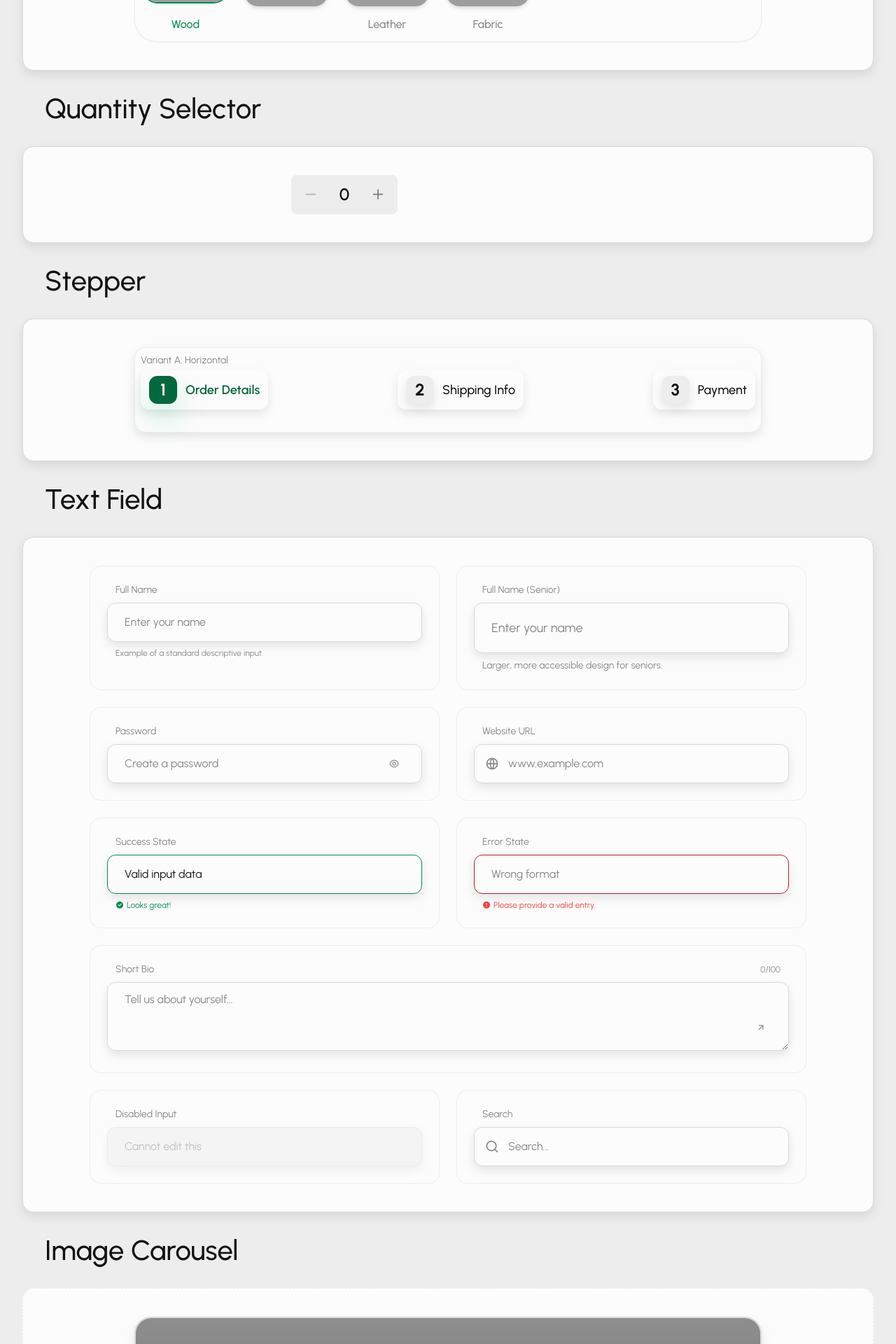
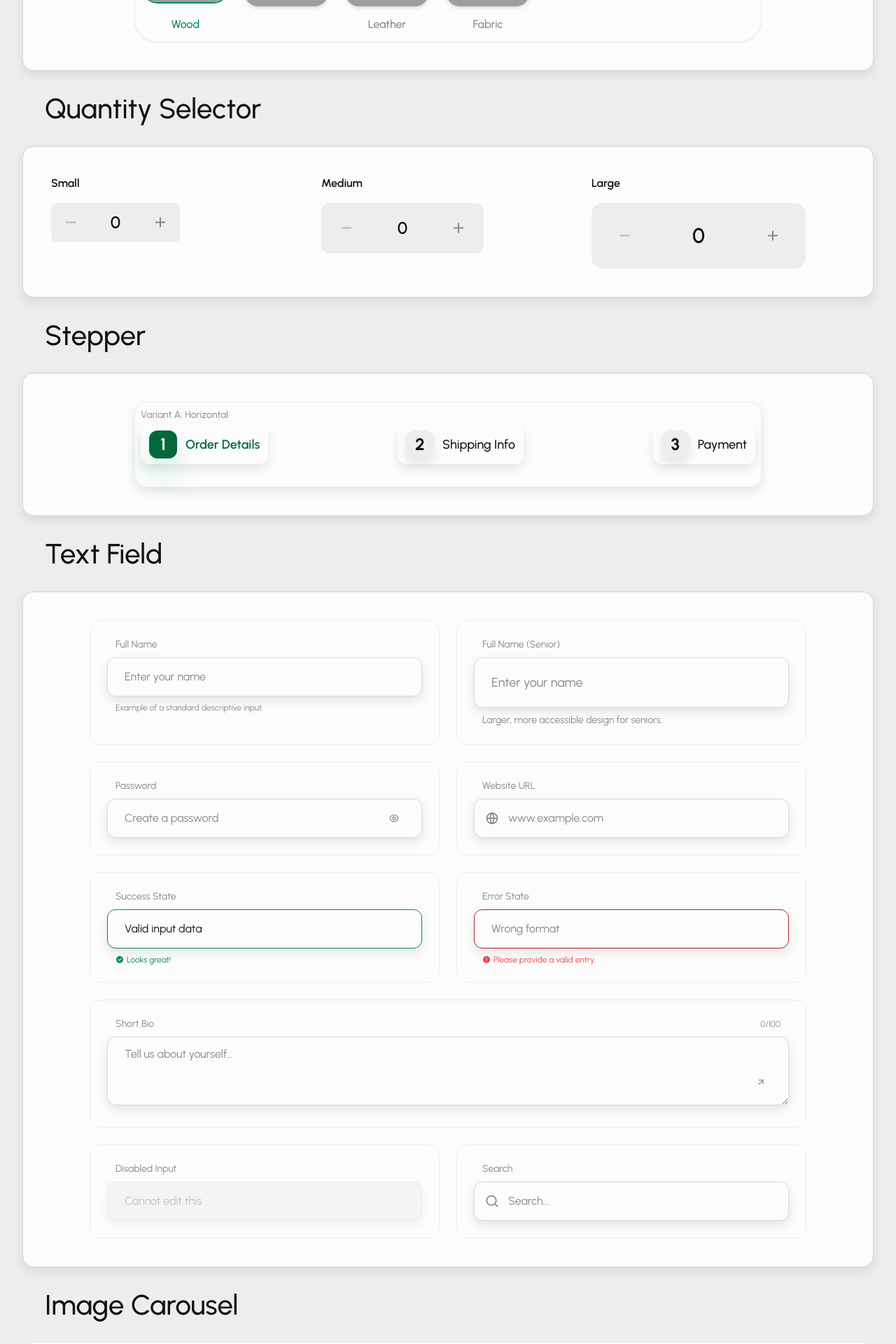
Before and after one commit to ggmtecit-prog/NexLed_UI_System, a PHP site: page /molecules.html in a window 1280 px wide. Shown: the part 4236-6156 px from the top of the page at 70% size. Run offline with PHP 8.4, Linux system fonts and the light colour scheme; some libraries are stand-ins or nearby versions; grey boxes are pictures that could not be loaded.

Commit message:
Refactor Quantity Selector component with size variants (sm, md, lg) and updated grid layout

```diff
--- a/molecules.html
+++ b/molecules.html
@@ -1026,37 +1026,57 @@
             </div>
 
             <div class="panel panel-wrap-body panel-wrap-body-gap-24">
-
-                <div class="w-full max-w-md">
-
-
-
-
-
-                    <div class="quantity-wrapper inline-flex items-center gap-icon-md bg-grey-tertiary rounded-[8px]">
-                        <!-- Decrease (ghost icon button) -->
+                <div
+                    class="size-grid size-grid-layout size-grid-limit-standard size-grid-gap-24 grid-cols-1 md:grid-cols-3">
+                    <div class="size-grid-column">
+                        <h3 class="size-grid-column-title">Small</h3>
+                        <div class="size-grid-content">
+                            <div class="quantity-selector quantity-selector-sm">
                                 <button class="btn btn-ghost btn-icon btn-sm" aria-label="Decrease quantity">
                                     <i class="ri-subtract-line text-icon-lg"></i>
                                 </button>
-
-                        <!-- Value (tokenized typography) -->
-                        <input type="number"
-                            class="qty-input w-16 h-icon-xl leading-h1 text-center text-h3 font-semibold bg-transparent border-none outline-none p-0 m-0 cursor-default focus:ring-0"
-                            value="0" readonly aria-label="Quantity">
-
-                        <!-- Increase (ghost icon button) -->
+                                <input type="number" class="quantity-selector-value" value="0" readonly
+                                    aria-label="Quantity">
                                 <button class="btn btn-ghost btn-icon btn-sm" aria-label="Increase quantity">
                                     <i class="ri-add-line text-icon-lg"></i>
                                 </button>
                             </div>
-
-
-
-
-                </div>
-
-            </div>
-
+                        </div>
+                    </div>
+
+                    <div class="size-grid-column">
+                        <h3 class="size-grid-column-title">Medium</h3>
+                        <div class="size-grid-content">
+                            <div class="quantity-selector quantity-selector-md">
+                                <button class="btn btn-ghost btn-icon btn-md" aria-label="Decrease quantity">
+                                    <i class="ri-subtract-line text-icon-lg"></i>
+                                </button>
+                                <input type="number" class="quantity-selector-value" value="0" readonly
+                                    aria-label="Quantity">
+                                <button class="btn btn-ghost btn-icon btn-md" aria-label="Increase quantity">
+                                    <i class="ri-add-line text-icon-lg"></i>
+                                </button>
+                            </div>
+                        </div>
+                    </div>
+
+                    <div class="size-grid-column">
+                        <h3 class="size-grid-column-title">Large</h3>
+                        <div class="size-grid-content">
+                            <div class="quantity-selector quantity-selector-lg">
+                                <button class="btn btn-ghost btn-icon btn-lg" aria-label="Decrease quantity">
+                                    <i class="ri-subtract-line text-icon-lg"></i>
+                                </button>
+                                <input type="number" class="quantity-selector-value" value="0" readonly
+                                    aria-label="Quantity">
+                                <button class="btn btn-ghost btn-icon btn-lg" aria-label="Increase quantity">
+                                    <i class="ri-add-line text-icon-lg"></i>
+                                </button>
+                            </div>
+                        </div>
+                    </div>
+                </div>
+            </div>
         </section>
 
         <section id="stepper">
--- a/src/nexled.css
+++ b/src/nexled.css
@@ -936,6 +936,65 @@ textarea {
   gap: var(--space-48);
 }
 
+/* QUANTITY SELECTOR */
+.quantity-selector {
+  display: inline-flex;
+  align-items: center;
+  justify-content: center;
+  width: fit-content;
+  background: var(--color-grey-tertiary);
+}
+
+.quantity-selector-sm {
+  gap: var(--space-4);
+  border-radius: var(--radius-sm);
+}
+
+.quantity-selector-md {
+  gap: var(--space-8);
+  border-radius: var(--radius-md);
+}
+
+.quantity-selector-lg {
+  gap: var(--space-12);
+  border-radius: var(--radius-lg);
+}
+
+.quantity-selector-value {
+  border: 0;
+  background: transparent;
+  color: var(--color-black);
+  font-family: var(--font-family-base);
+  font-weight: var(--font-weight-semibold);
+  text-align: center;
+  padding: 0;
+  margin: 0;
+  outline: none;
+  cursor: default;
+  box-shadow: none;
+}
+
+.quantity-selector-sm .quantity-selector-value {
+  width: var(--space-64);
+  min-height: var(--space-32);
+  font-size: var(--font-size-h3);
+  line-height: var(--line-height-h3);
+}
+
+.quantity-selector-md .quantity-selector-value {
+  width: var(--size-btn-md-h);
+  min-height: var(--space-40);
+  font-size: var(--font-size-h3);
+  line-height: var(--line-height-h3);
+}
+
+.quantity-selector-lg .quantity-selector-value {
+  width: var(--size-btn-lg-h);
+  min-height: var(--space-48);
+  font-size: var(--font-size-h2);
+  line-height: var(--line-height-h2);
+}
+
 /* HYPERLINKS */
 .link,
 .link-inline,
--- a/src/nexled.js
+++ b/src/nexled.js
@@ -700,10 +700,10 @@ if (document.readyState === 'loading') {
 
 document.addEventListener('DOMContentLoaded', () => {
 
-    const wrappers = document.querySelectorAll('#quantity-selector .quantity-wrapper');
+    const wrappers = document.querySelectorAll('#quantity-selector .quantity-selector');
 
     wrappers.forEach(wrapper => {
-        const input = wrapper.querySelector('.qty-input');
+        const input = wrapper.querySelector('.quantity-selector-value');
         const decreaseBtn = wrapper.querySelector('button[aria-label="Decrease quantity"]');
         const increaseBtn = wrapper.querySelector('button[aria-label="Increase quantity"]');
 
```
Lines whose indentation alone changed are shown as unchanged.
